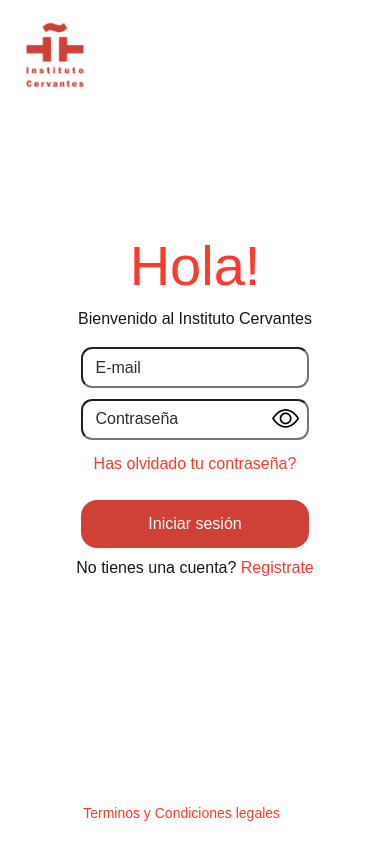
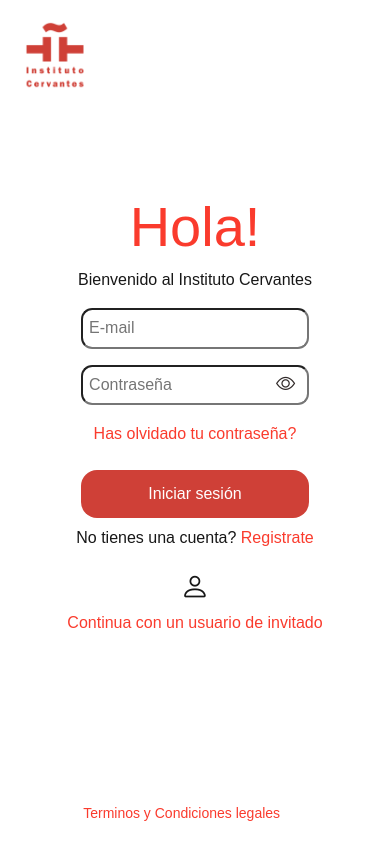
Before and after one commit to Yorwin/test-de-nacionalidad, a Next.js app: page /autorizacion/iniciar-sesion in a window 390 px wide. Built offline with nearby package versions, Linux system fonts and the light colour scheme.

Commit message:
ajustes iniciar sesión, perfil guest user

```diff
--- a/src/app/autorizacion/iniciar-sesion/page.tsx
+++ b/src/app/autorizacion/iniciar-sesion/page.tsx
@@ -7,6 +7,9 @@
 import { auth } from "@/firebase/firebase"
 import { useRouter } from "next/navigation";
 import RecoverPassword from "@/components/recover-password";
+
+/* Component */
+import ContinueGuestUser from "@/components/pages/auth-pages/continue-guest-user";
 
 const LoginPage = () => {
 
@@ -71,13 +74,15 @@
                         </div>
 
                         <div className={styles["container-input"]}>
+                            <div className={styles["password-input-container"]}>
                                 <input id="password-login"
                                     type={showPassword}
                                     placeholder="Contraseña"
                                     className={styles["login-input"]}
                                     value={password}
                                     onChange={(e) => setPassword(e.target.value)} />
-                            <button type="button" onClick={togglePassword} className={styles["show-password-login"]}>{showPassword === "password" ? <i className="bi bi-eye"></i> : <i className="bi bi-eye-slash"></i>}</button>
+                                <button type="button" onClick={togglePassword} className={styles["show-password"]}>{showPassword === "password" ? <i className="bi bi-eye"></i> : <i className="bi bi-eye-slash"></i>}</button>
+                            </div>
                         </div>
 
                         {/* Has olvidado tu contraseña? Enlace */}
@@ -99,9 +104,10 @@
                 </div>
 
                 {/* Enlace Registro */}
-                <p>No tienes una cuenta? <Link href={"/registrarse"}>Registrate</Link></p>
+                <p>No tienes una cuenta? <Link href={"/autorizacion/registrarse"}>Registrate</Link></p>
             </form>
             {showPasswordRecover && <RecoverPassword show={handleRecoverPassword} />}
+            <ContinueGuestUser />
         </div>
     </>
 };
--- /dev/null
+++ b/src/components/pages/auth-pages/continue-guest-user.tsx
@@ -0,0 +1,14 @@
+import React from "react";
+import styles from "@/styles/layout/auth-pages/continue-guest-user.module.scss";
+import Link from "next/link";
+
+const ContinueGuestUser = () => {
+    return (
+        <section className={styles["continue-guest-user-container"]}>
+            <i className="bi bi-person"></i>
+            <Link className={styles["link"]} href="/">Continua con un usuario de invitado</Link>
+        </section>
+    )
+};
+
+export default ContinueGuestUser;
--- a/src/components/profile-section.tsx
+++ b/src/components/profile-section.tsx
@@ -34,7 +34,7 @@
                     // 🔹 Si ya hay usuario, cargamos sus datos
                     await setDoc(doc(db, "users", result.user.uid), {
                         isAnonymous: true,
-                        username: "Guest User Account",
+                        username: `Guest User ${result.user.uid.slice(-4)}`,
                         displayEmail: "Invitado temporal",
                         createdAt: new Date(),
                     });
--- a/src/styles/components/profile-section.module.scss
+++ b/src/styles/components/profile-section.module.scss
@@ -9,8 +9,6 @@
     justify-content: flex-end;
     align-items: flex-end;
     flex-direction: column;
-    margin-top: 1rem;
-    margin-right: 1rem;
 }
 
 .main-container img {
--- a/src/styles/layout/auth-pages/auth-pages.module.scss
+++ b/src/styles/layout/auth-pages/auth-pages.module.scss
@@ -75,41 +75,37 @@
 }
 
 .inputs input {
-    margin-bottom: 0.7rem;
     border-radius: .7rem;
     padding: 0.4rem;
-}
-
-.container-input input {
-    width: 100%;
 }
 
 .container-button-submit button {
     width: 100%;
 }
 
-.inputs input::placeholder {
-    padding-left: 0.4rem;
-    color: #322B2A;
-}
-
 /* Contenedor Input LogIn */
 
 .container-input {
     position: relative;
-}
+    margin-bottom: 1rem;
 
-.show-password-login {
-    position: absolute;
-    background-color: transparent;
-    border: none;
-    padding: 0px;
-    right: 10px;
-    bottom: 11px;
-}
+    input {
+        position: relative;
+        width: 100%;
+        background-color: transparent;
+        color: #322B2A;
+        padding-left: 0.4rem;
 
-.show-password-login i {
-    font-size: 1.7rem;
+        &:placeholder {
+            color: #322B2A;
+        }
+
+        &:focus {
+            outline: none;
+            box-shadow: none;
+            background: none;
+        }
+    }
 }
 
 /* Errores */
@@ -183,16 +179,26 @@
     width: 100%;
 }
 
+.password-input-container {
+    position: relative;
+    margin-bottom: 0.3rem;
+}
+
 .show-password {
     background-color: transparent;
     border: none;
     position: absolute;
-    right: 4px;
-    top: 30px;
+    display: flex;
+    justify-content: center;
+    align-items: center;
+    right: 14px;
+    top: 50%;
+    transform: translateY(-50%);
+    color: #322B2A;
 }
 
 .show-password i {
-    font-size: 1.5rem;
+    font-size: 1.2rem;
 }
 
 @media screen and (max-width: 768px) {
@@ -322,7 +328,11 @@
 .icon-container i {
     padding-left: 0rem;
     color: #322B2A;
-    ;
+    cursor: pointer;
+
+    &:hover {
+        color: #FA3B2D;
+    }
 }
 
 .form-container {
@@ -337,6 +347,7 @@
 .form-container h1 {
     margin-bottom: 2.5rem;
     color: #FA3B2D;
+    text-align: center;
 }
 
 .form-container form {
--- /dev/null
+++ b/src/styles/layout/auth-pages/continue-guest-user.module.scss
@@ -0,0 +1,31 @@
+.continue-guest-user-container {
+    display: flex;
+    justify-content: center;
+    align-items: center;
+    gap: .3rem;
+
+    i {
+        font-size: 1.8rem;
+        font-weight: 800;
+    }
+}
+
+.link {
+    text-align: center;
+    text-decoration: none;
+    color: #FA3B2D;
+
+    &:hover {
+        text-decoration: 2px #FA3B2D solid underline;
+    }
+}
+
+@media screen and (max-width: 568px) {
+    .continue-guest-user-container {
+        display: flex;
+        flex-direction: column;
+        justify-content: center;
+        align-items: center;
+        gap: .1rem;
+    }
+}
```
Also changed, not shown: src/app/autorizacion/registrarse/page.tsx (+5 -3 lines), src/styles/layout/homepage/homepage.module.scss (+7 -0 lines). Lines whose indentation alone changed are shown as unchanged.
